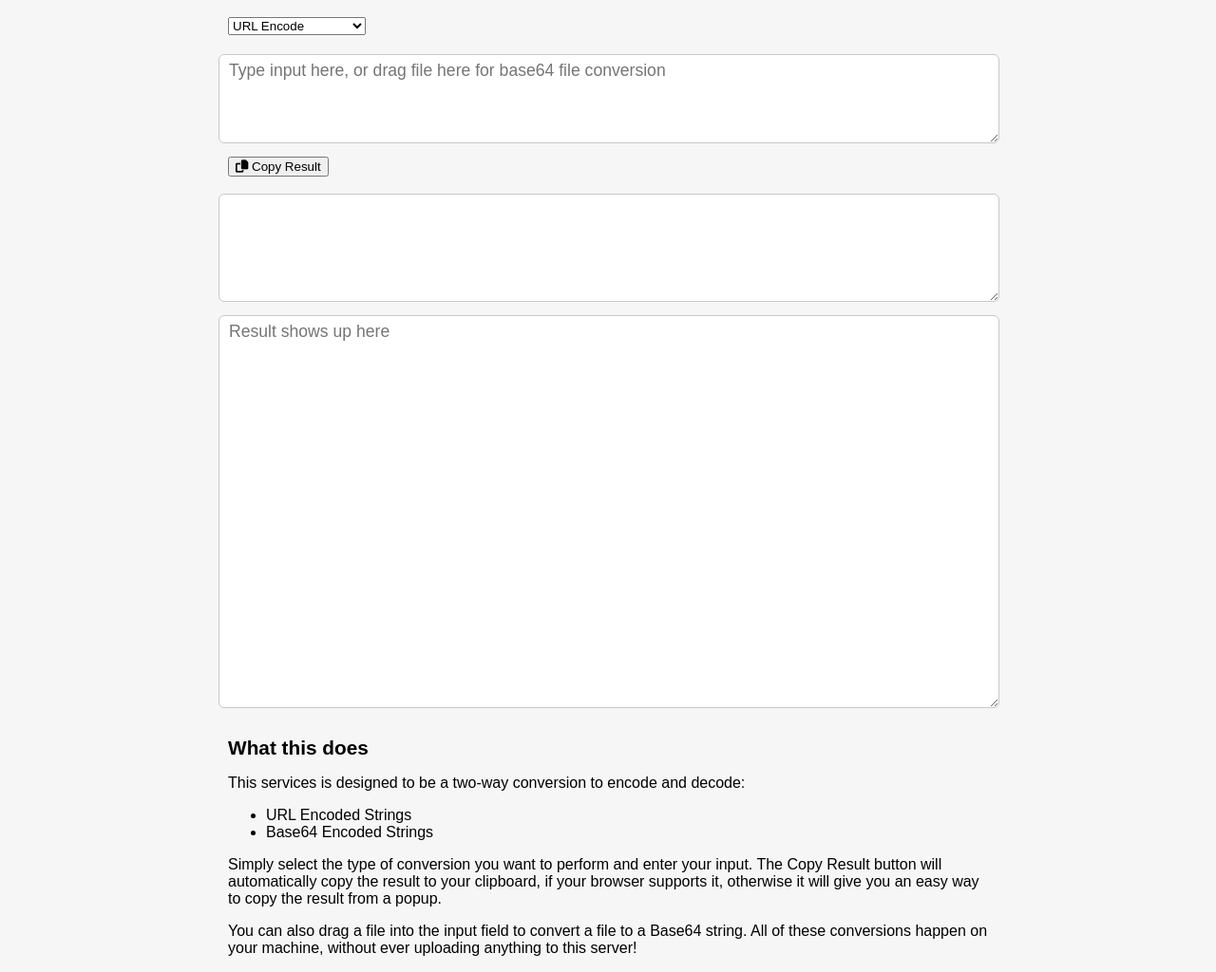
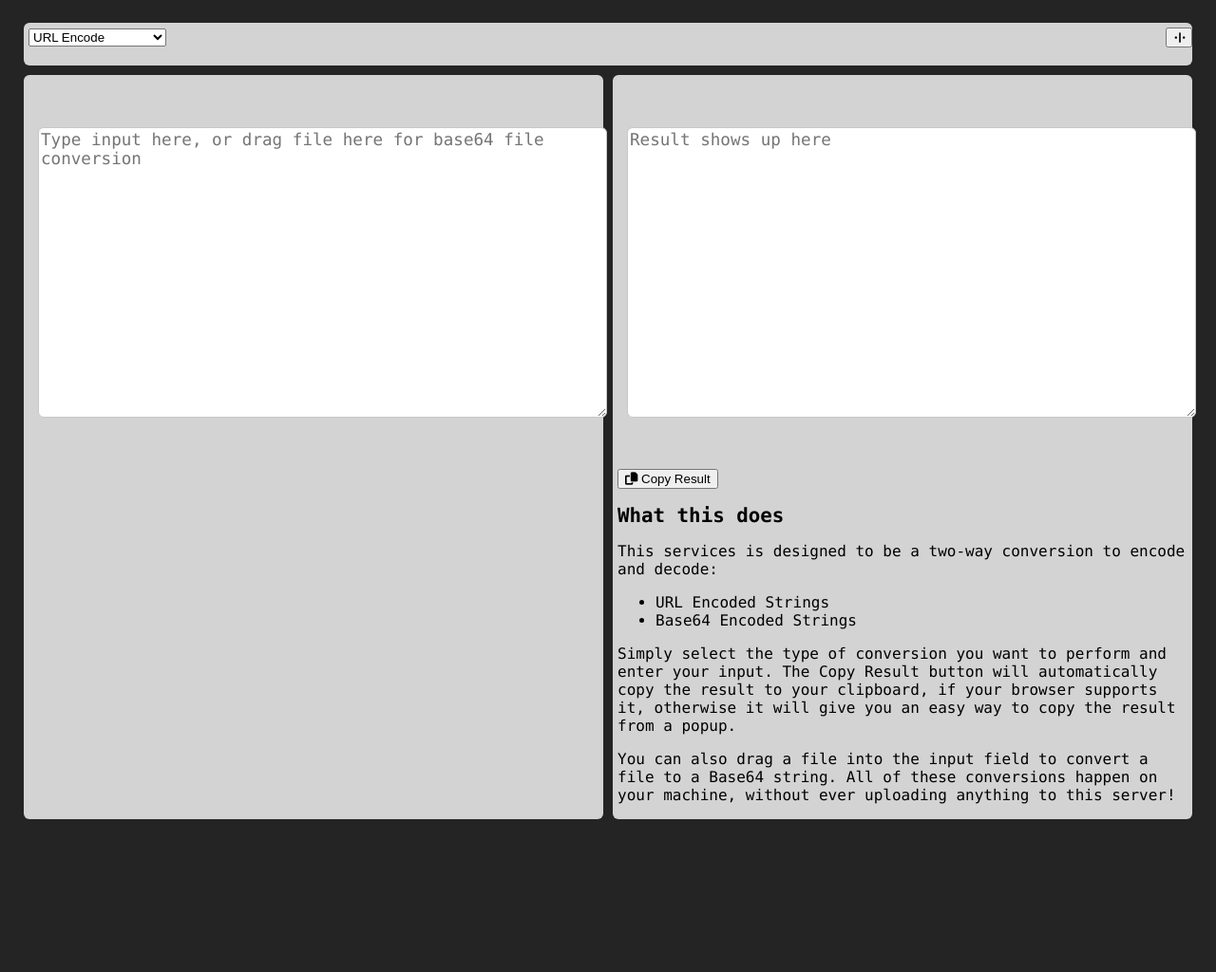
Before and after one commit to Wind010/wind010.github.io, a Jekyll site: the page pages/tools.html, which Jekyll copies as it is, in a window 1280 px wide. Shown: the whole page at 95% size. Built offline with Jekyll 4.4.1, drawn with Linux system fonts in a browser that asks for light colours; after the commit the page ends 900 px from its top, so only the background shows below that.

Commit message:
Add hashing and change styles to tools

```diff
--- a/pages/css/tools.css
+++ b/pages/css/tools.css
@@ -1,34 +1,82 @@
 body {
-    background: rgb(246, 246, 246);
+    background: rgb(36, 36, 36);
     margin: 0px;
     padding: 0 20px 0 20px;
     min-width: 400px;
-    float: center;
+    /* float: center; */
 
 }
 
-#wrapper {
-    float: center;
+#container {
     margin: auto;
-    max-width: 800px;
-    margin: auto;
+    /* max-width: 800px; */
 }
+
+#div_options {
+    display: flex;
+}
+
+.left {
+    margin-right: auto;
+}
+
+
+#div_options {
+    display: flex;
+    flex-direction: row;
+}
+
+
+#div_wrapper {
+    display: flex;
+    flex-direction: row;
+}
+
+#div_options,
+#div_input,
+#div_output {
+  flex-grow: 1;
+  background-color: lightgray;
+  margin: 5px;
+  padding: 5px 0 0 5px;
+  border-radius: 6px;
+}
+
+
+/* #div_input,
+#div_output {
+    width: 50%;
+} */
+
+
+.div_half {
+    width: 50%;
+}
+
+
+.div_full {
+    width: 100%;
+}
+
+
 
 body,
 textarea {
-    font-family: 'Work Sans', sans-serif;
+    font-family: 'Consolas', sans-serif;
     border-radius: 6px;
 }
 
 #user_input,
 #commands,
 #result {
-    width: 100%;
-    margin: 0px 0px 10px -10px;
+    width: 98%;
+    margin: 50px 10px 50px 10px;
     border: 1px solid rgb(200, 200, 200);
-    padding: 6px 10px;
+    /* padding: 6px 10px; */
     background: #fff;
     font-size: 1.1em;
+    justify-content: center;
+
 }
 
 #process {
@@ -36,14 +84,14 @@ textarea {
 }
 
 #user_input {
-    height: 80px;
+    height: 300px;
+}
+
+#result {
+    height: 300px;
+    overflow-x: visible;
 }
 
 #commands {
-    height: 100px;
+    height: 50%;
 }
-
-#result {
-    height: 400px;
-    overflow-x: visible;
-}
--- a/pages/js/tools.js
+++ b/pages/js/tools.js
@@ -71,8 +71,73 @@ $(document).ready(function () {
                 break;
             case 'remove_whitespace':
                 newVal = inputVal.replace(/\s/g, '');
+                break;
+            case 'md5':
+                newVal = CryptoJS.MD5(inputVal);
+                break;
+            case 'sha128':
+                newVal = CryptoJS.SHA1(inputVal);
+                break;
+            case 'sha224':
+                newVal = CryptoJS.SHA224(inputVal).toString();
+                break;
+            case 'sha256':
+                newVal = CryptoJS.SHA256(inputVal).toString();
+                break;
+            case 'sha384':
+                newVal = CryptoJS.SHA384(inputVal).toString();
+                break;
+            case 'sha512':
+                newVal = CryptoJS.SHA512(inputVal).toString();
+                break;
+            case 'ripemd160':
+                newVal = CryptoJS.RIPEMD160(inputVal).toString();
+                break;
         }
         $('#result').text(newVal);
     }
 
 });
+
+
+function toggleView() {
+    var wrapper = document.getElementById('div_wrapper');
+    var icon = document.getElementById('icon_button_div');
+    var div_input = document.getElementById('div_input');
+    var div_output = document.getElementById('div_output');
+
+    if (wrapper.style.flexDirection == 'column') {
+        wrapper.style.flexDirection = 'row';
+        icon.classList.add("fa-rotate-90");
+
+        div_input.classList.remove("div_full")
+        div_output.classList.remove("div_full")
+
+        div_input.classList.add("div_half")
+        div_output.classList.add("div_half")
+
+    }
+    else {
+        wrapper.style.flexDirection = 'column';
+        icon.classList.remove("fa-rotate-90");
+
+
+
+        div_input.classList.remove("div_half")
+        div_output.classList.remove("div_half")
+
+        div_input.classList.add("div_full")
+        div_output.classList.add("div_full")
+
+    }
+
+    // var wrapper = $('#div_wrapper')
+    // if (wrapper.css('flex-direction') == 'column') {
+    //     wrapper.css('flex-direction', 'row');
+    //     icon.addClass("fa-rotate-90");
+    // }
+    // else {
+    //     wrapper.css('flex-direction', 'column');
+    //     icon.removeClass("fa-rotate-90");
+    // }
+  }
--- a/pages/tools.html
+++ b/pages/tools.html
@@ -13,29 +13,49 @@
             $.mobile.loadingMessage = false;
         })
     </script>
-    <script src="https://code.jquery.com/mobile/1.5.0-rc1/jquery.mobile-1.5.0-rc1.min.js" integrity="sha256-c3VbCrdCtTHmXYAuxRT4D0Cy5VC/0zBnXVRIvJiV9xo=" crossorigin="anonymous"></script>
+    <!-- <script src="https://code.jquery.com/mobile/1.5.0-rc1/jquery.mobile-1.5.0-rc1.min.js" integrity="sha256-c3VbCrdCtTHmXYAuxRT4D0Cy5VC/0zBnXVRIvJiV9xo=" crossorigin="anonymous"></script> -->
 
     <script src="js/tools.js"></script>
-
+    <script src="https://cdnjs.cloudflare.com/ajax/libs/crypto-js/4.1.1/crypto-js.min.js"></script>
 </head>
 <body>
-    <div id="wrapper">
+    <div id="container">
         <br>
+        <div id="div_options">
+            <div class="left">
                 <select id="process" name="process">
                     <option value="url_encode">URL Encode</option>
                     <option value="url_decode">URL Decode</option>
                     <option value="remove_whitespace">Remove Whitespace</option>
                     <option value="base64_encode">Base64 Encode</option>
                     <option value="base64_decode">Base64 Decode</option>
+                    <option value="md5">MD5 Hash</option>
+                    <option value="sha128" title="SHA-1">SHA-128 Hash</option>
+                    <option value="sha224" title="SHA-224">SHA-224 Hash</option>
+                    <option value="sha256" title="SHA-2">SHA-256 Hash</option>
+                    <option value="sha384" title="SHA-3">SHA-384 Hash</option>
+                    <option value="sha512" title="SHA-5">SHA-512 Hash</option>
+                    <option value="ripemd160" title="">RIPEMD-160 Hash</option>
                 </select>
+            </div>
 
+            <div class="right">
+                <button class="btn btn_fill" onclick="toggleView()" title="Split View Toggle">
+                    <i id="icon_button_div" class="fas fa-divide fa-rotate-90"></i>
+                </button>
+            </div>
+        </div>
+
+        <div id="div_wrapper">
+            <div id="div_input" class="div_full">
                 <textarea id="user_input" name="user_input"></textarea>
+            </div>
+            <div id="div_output" class="div_full">
+                <!-- <textarea readonly id="commands"></textarea> -->
+                <textarea readonly id="result" placeholder="Result shows up here"></textarea>
 
                 <button id="copy_text" title="Copy Result 🖖"><i class="fa-solid fa-copy"></i> Copy Result</button>
-        <br>
-        <br>
-        <textarea readonly id="commands"></textarea>
-        <textarea readonly id="result" placeholder="Result shows up here"></textarea>
+
                 <p><b style="font-size: 1.3em">What this does</b></p>
                 <p>This services is designed to be a two-way conversion to encode and decode:
                     <ul>
@@ -51,5 +71,9 @@
                     All of these conversions happen on your machine, without ever uploading anything to this server!
                 </p>
             </div>
+        </div>
+
+
+    </div>
 </body>
 </html>
```
Lines whose indentation alone changed are shown as unchanged.
